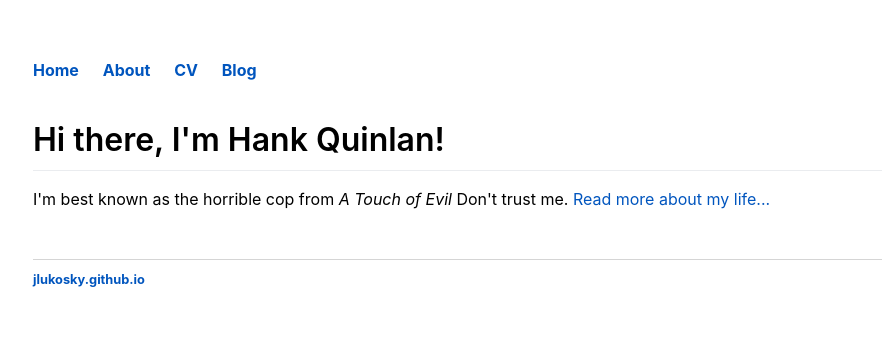
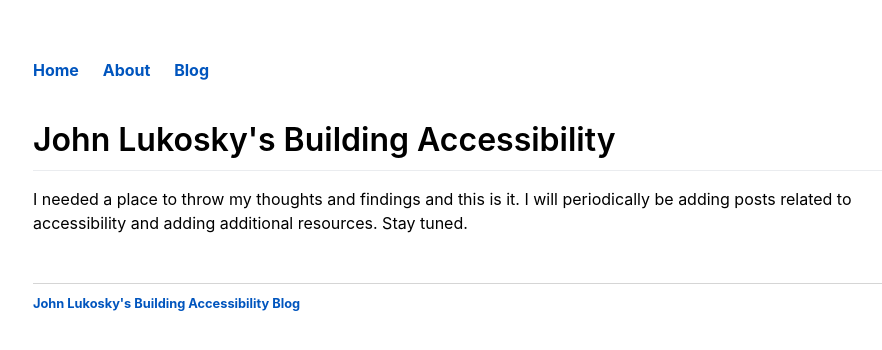
Before and after one commit to jlukosky/jlukosky, a Jekyll site: the page built from index.html, in a window 1280 px wide. Shown: the top 350 px of the page, without its empty margins (159-1041 px from the left). Built offline with Jekyll 4.4.1, drawn with Linux system fonts in a browser that asks for light colours.

Commit message:
Going for it: real blog

```diff
--- a/_layouts/default.html
+++ b/_layouts/default.html
@@ -11,7 +11,7 @@
 			<ul>
 				<li><a href="/">Home</a></li>
 				<li><a href="/about">About</a></li>
-				<li><a href="/cv">CV</a></li>
+				<!-- <li><a href="/cv">CV</a></li> -->
 				<li><a href="/blog">Blog</a></li>
 			</ul>
 		</nav>
@@ -23,7 +23,7 @@
 		<footer>
 			<ul>
 				<!-- <li><a href="mailto:hankquinlanhub@gmail.com">email</a></li> -->
-				<li><a href="https://jlukosky.github.io">jlukosky.github.io</a></li>
+				<li><a href="https://jlukosky.github.io">John Lukosky's Building Accessibility Blog</a></li>
 			</ul>
 		</footer>
 	</body>
--- a/about/index.html
+++ b/about/index.html
@@ -3,4 +3,5 @@ layout: default
 title: About this blog
 ---
 <h1>{{ page.title }}</h1>
-<p>We're getting this blog setup. Thanks, Hank Quinlan! You've been a big help.</p>
+<p>I'm <a href="https://www.linkedin.com/in/johnlukosky/">John Lukosky</a>. I'm a developer in the Seattle area specializing in accessibility.</p>
+<p>I'm getting this blog setup. Relax, I'm getting there.</p>
--- a/blog/index.html
+++ b/blog/index.html
@@ -1,11 +1,11 @@
 ---
 layout: default
-title: Hank Quinlan's Blog
+title: John Lukosky's Building Accessibility Blog
 ---
 <h1>{{ page.title }}</h1>
 <ul class="posts">
 
 	{% for post in site.posts %}
-		<li><span>{{ post.date | date_to_string }}</span> » <a href="{{ post.url }}" title="{{ post.title }}">{{ post.title }}</a></li>
+		<li><span>{{ post.date | date_to_string }}</span> &gt; <a href="{{ post.url }}" title="{{ post.title }}">{{ post.title }}</a></li>
 	{% endfor %}
 </ul>
--- a/index.html
+++ b/index.html
@@ -1,8 +1,8 @@
 ---
 layout: default
-title: Hank Quinlan, Horrible Cop
+title: John Lukosky's Building Accessibility Blog
 ---
 <div class="blurb">
-	<h1>Hi there, I'm Hank Quinlan!</h1>
-	<p>I'm best known as the horrible cop from <em>A Touch of Evil</em> Don't trust me. <a href="/about">Read more about my life...</a></p>
+	<h1>John Lukosky's Building Accessibility</h1>
+	<p>I needed a place to throw my thoughts and findings and this is it. I will periodically be adding posts related to accessibility and adding additional resources. Stay tuned.</p>
 </div><!-- /.blurb -->
```
Also changed, not shown: _posts/2019-04-14-hank-quinlan-site-launched.md (deleted, +0 -11 lines), _posts/2019-05-16-Focusing-on-disabled-elements.md (added, +42 -0 lines).
